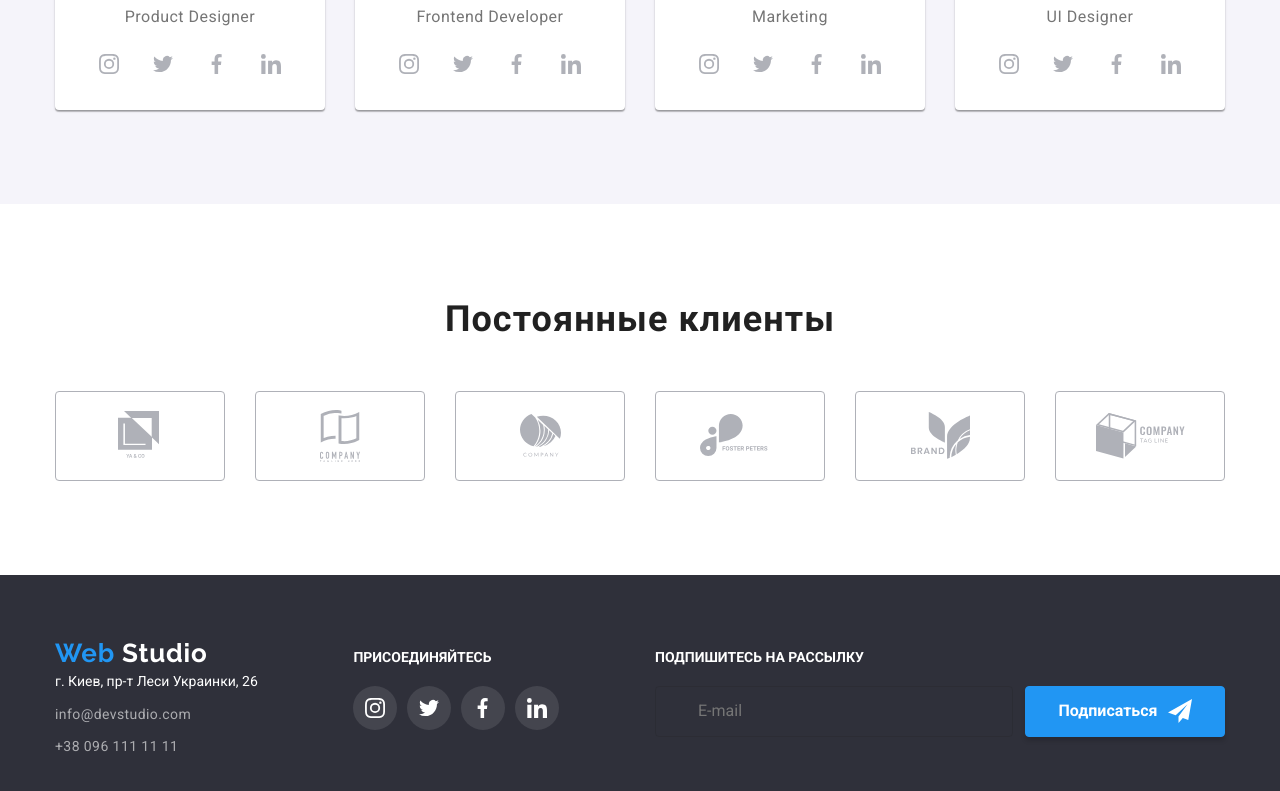
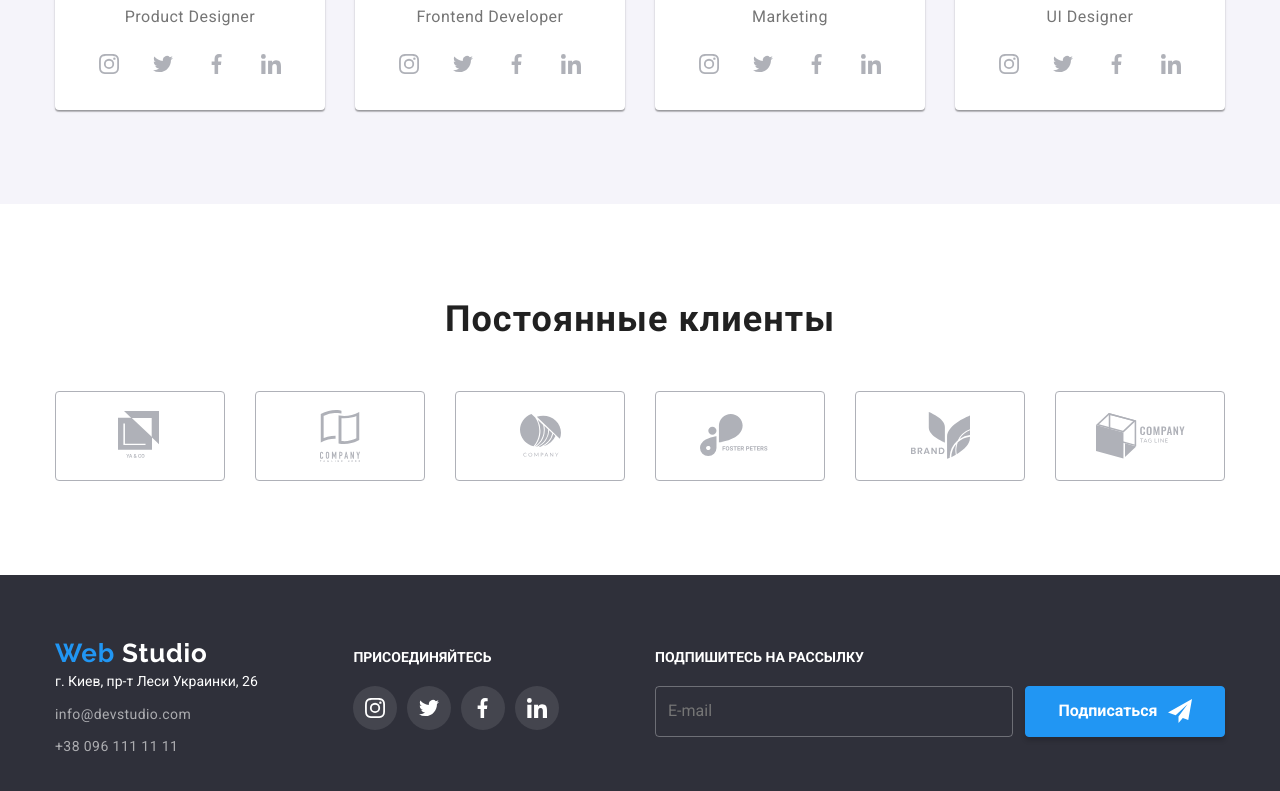
Before and after one commit to Julia-itcourse/goit-markup-hw-06, a plain HTML site: page index.html in a window 1280 px wide. Shown: the part 2099-2890 px from the top of the page. Drawn offline with nearby package versions, Linux system fonts and the light colour scheme.

Commit message:
Update main.css

```diff
--- a/css/main.css
+++ b/css/main.css
@@ -926,7 +926,7 @@ address .physical-address {
   align-items: center;
 }
 
-.input-field {
+.footer .input-field {
   margin-right: 12px;
   width: 100%;
 
```
